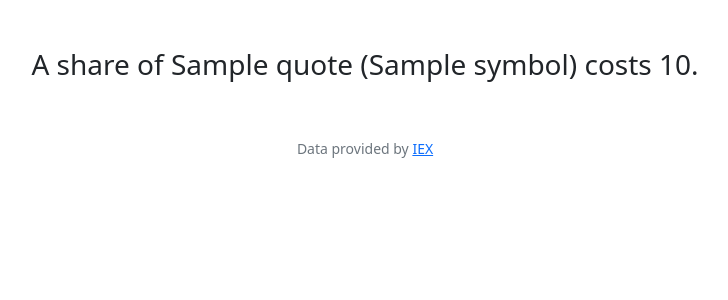
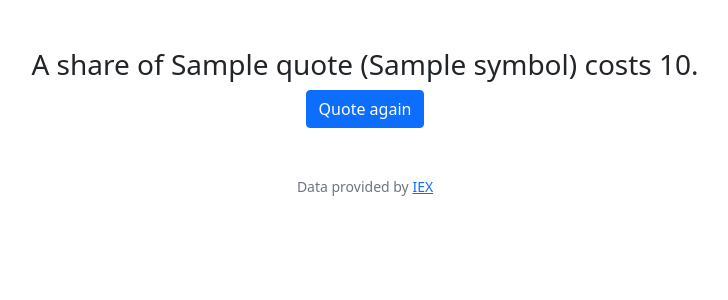
Before and after one commit to rohityellapu/finance, a Flask app: template templates/quoted.html in a window 1280 px wide. Shown: the part 76-376 px from the top of the page, without its empty margins (275-1003 px from the left). Run offline with Flask 2, Linux system fonts and the light colour scheme; the template is opened without the code that fills it: most values are stand-ins (such as "Sample title", 1, 10 or a date in 2020); some libraries are stand-ins or nearby versions.

Commit message:
added btn to go back quoting

```diff
--- a/templates/quoted.html
+++ b/templates/quoted.html
@@ -6,4 +6,5 @@ Quotes
 
 {% block main %}
 <h3>A share of {{ quote.name }} ({{ quote.symbol }}) costs {{ quote.price }}.</h3>
+<a class="btn btn-primary" href="/quote">Quote again</a>
 {% endblock %}
```
